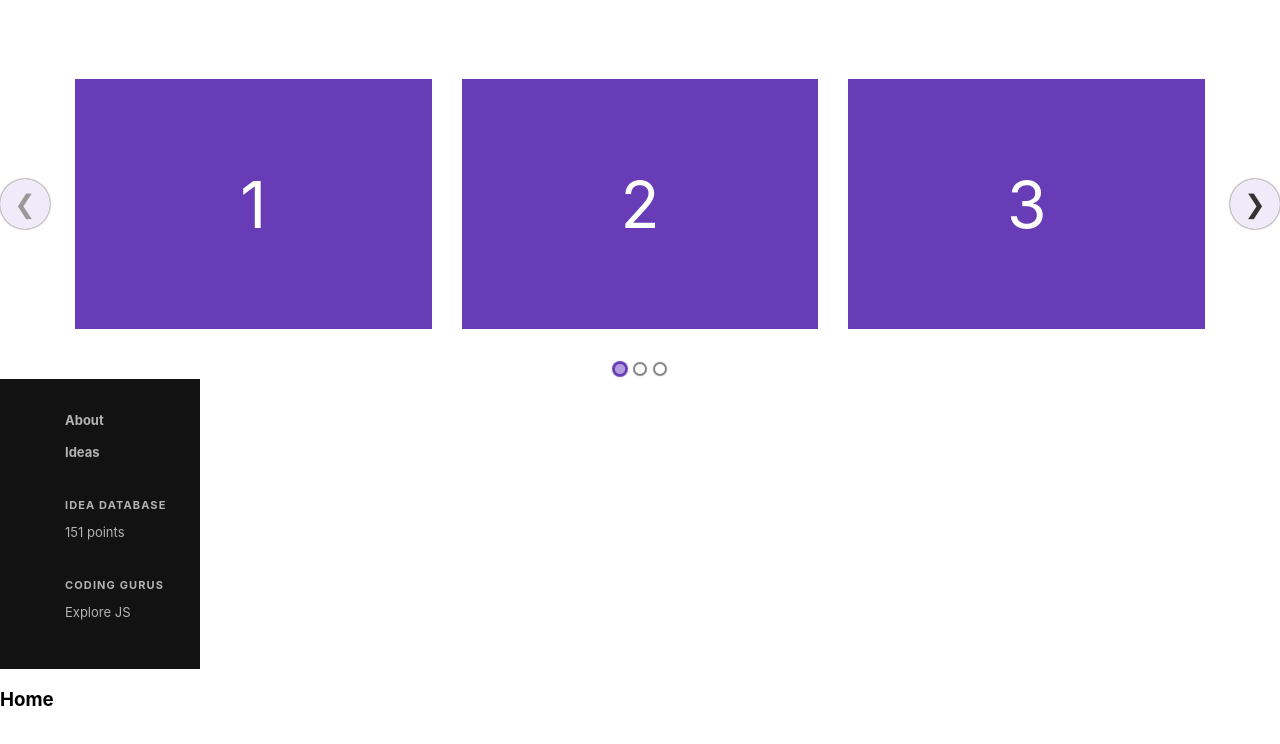
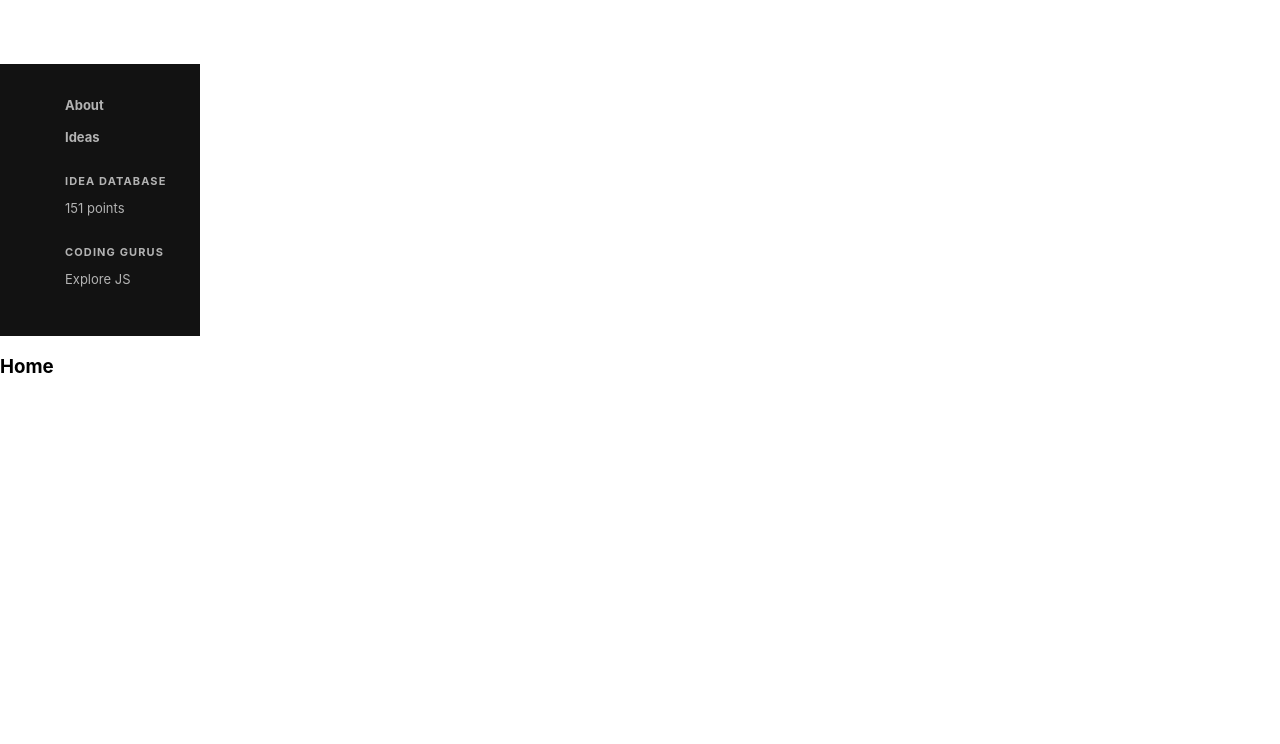
Before and after one commit to adamaslan/ideafinder, a React (Create React App) app: page / in a window 1280 px wide. Shown: the top 744 px of the page. Built offline with nearby package versions, Linux system fonts and the light colour scheme.

Commit message:
cleaned-caro

```diff
--- a/src/App.js
+++ b/src/App.js
@@ -8,16 +8,6 @@ import styled from "styled-components";
 import Article from "./Article";
 import Sidebar from "./sidebar1/sideb";
 import Ideas from "./Ideas";
-import ReactDOM from "react-dom";
-import Carousel from "react-elastic-carousel";
-import Caro from "./Caro";
-
-const breakPoints = [
-  { width: 1, itemsToShow: 1 },
-  { width: 550, itemsToShow: 2, itemsToScroll: 2 },
-  { width: 768, itemsToShow: 3 },
-  { width: 1200, itemsToShow: 4 },
-];
 
 function App() {
   const store = useStore();
@@ -27,18 +17,7 @@ function App() {
       <Article />
 
       <Router>
-        <div>
-          <Carousel breakPoints={breakPoints}>
-            <Caro>1</Caro>
-            <Caro>2</Caro>
-            <Caro>3</Caro>
-            <Caro>4</Caro>
-            <Caro>5</Caro>
-            <Caro>6</Caro>
-            <Caro>7</Caro>
-            <Caro>8</Caro>
-          </Carousel>
-        </div>
+        <div></div>
 
         <Sidebar />
 
--- a/src/Caro.js
+++ b/src/Caro.js
@@ -9,5 +9,5 @@ export default styled.div`
   background-color: #683bb7;
   color: #fff;
   margin: 15px;
-  font-size: 4em;
+  font-size: 3em;
 `;
--- a/src/Ideas.js
+++ b/src/Ideas.js
@@ -3,7 +3,6 @@
 import React from "react";
 import { useSelector, useDispatch } from "react-redux";
 import LogRocket from "logrocket";
-import Article from "./Article";
 
 LogRocket.init("gbbmyq/statedfun");
 
--- a/src/sidebar1/sidestyle.js
+++ b/src/sidebar1/sidestyle.js
@@ -17,7 +17,7 @@ export const Container = styled.aside`
 
 export const Nav = styled.ul`
   list-style: none;
-  margin-top: 25px;
+  margin-top: 5px;
 
   &:first-child {
     margin-top: 0px;
@@ -29,7 +29,7 @@ export const Nav = styled.ul`
       text-decoration: none;
       font-size: 13px;
       line-height: 32px;
-      font-weight: ${props => (props.main ? "bold" : "normal")};
+      font-weight: ${(props) => (props.main ? "bold" : "normal")};
 
       &:hover {
         color: #fff;
@@ -49,7 +49,7 @@ export const Nav = styled.ul`
 export const NewPlaylist = styled.button`
   background: transparent;
   border: 0;
-  border-top: 1px solid #282828;
+  border-top: 3px solid #282828;
   font-size: 13px;
   color: #b3b3b3;
   display: flex;
```
